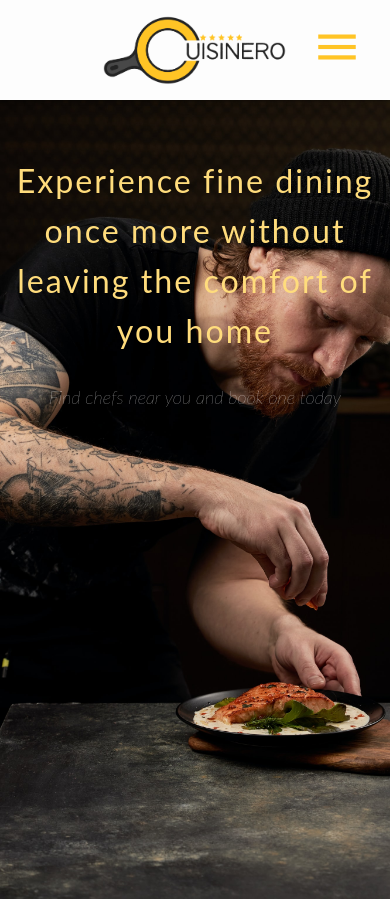
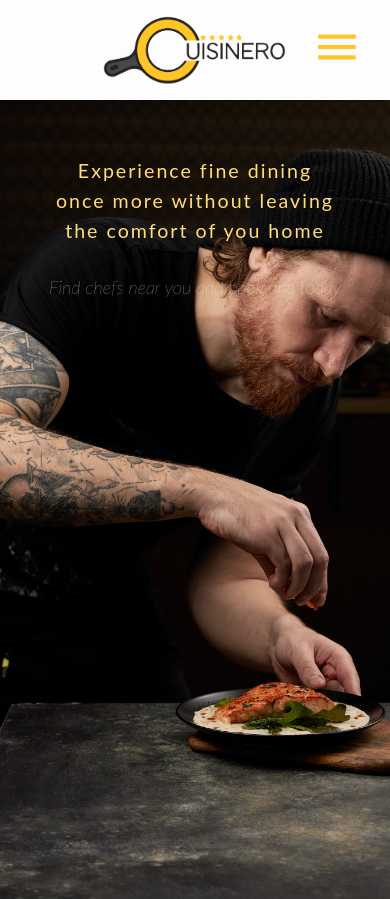
Before and after one commit to jujubean22/chef_app, a Rails app: page / in a window 390 px wide. Shown: the top 899 px of the page. Run offline with Rails 7, Linux system fonts and the light colour scheme; style sheets or scripts are compiled from the project's sources; parts of the project's set-up code (start-up, migrations or seed data) failed here and were passed over.

Commit message:
change banner header in tablet view (fixed)

```diff
--- a/app/assets/stylesheets/application.scss
+++ b/app/assets/stylesheets/application.scss
@@ -182,12 +182,12 @@ p {
 
     h2 {
       color: $cuisinero-yellow-light;
-      font-size: 2.3rem;
+      font-size: 1.4rem;
       margin: 0 auto;
-      max-width: 600px;
+      max-width: 280px;
       padding: 100px 0 10px 0;
       letter-spacing: 2px;
-      line-height: 50px;
+      line-height: 30px;
     }
 
     h4 {
@@ -218,7 +218,11 @@ p {
   /// Breakpoints
   //////////////////////////////////////
   @include respond-to('medium') {
-
+    h2 {
+      font-size: 2.3rem;
+      max-width: 600px;
+      line-height: 50px;
+    }
   }
 }
 
```
